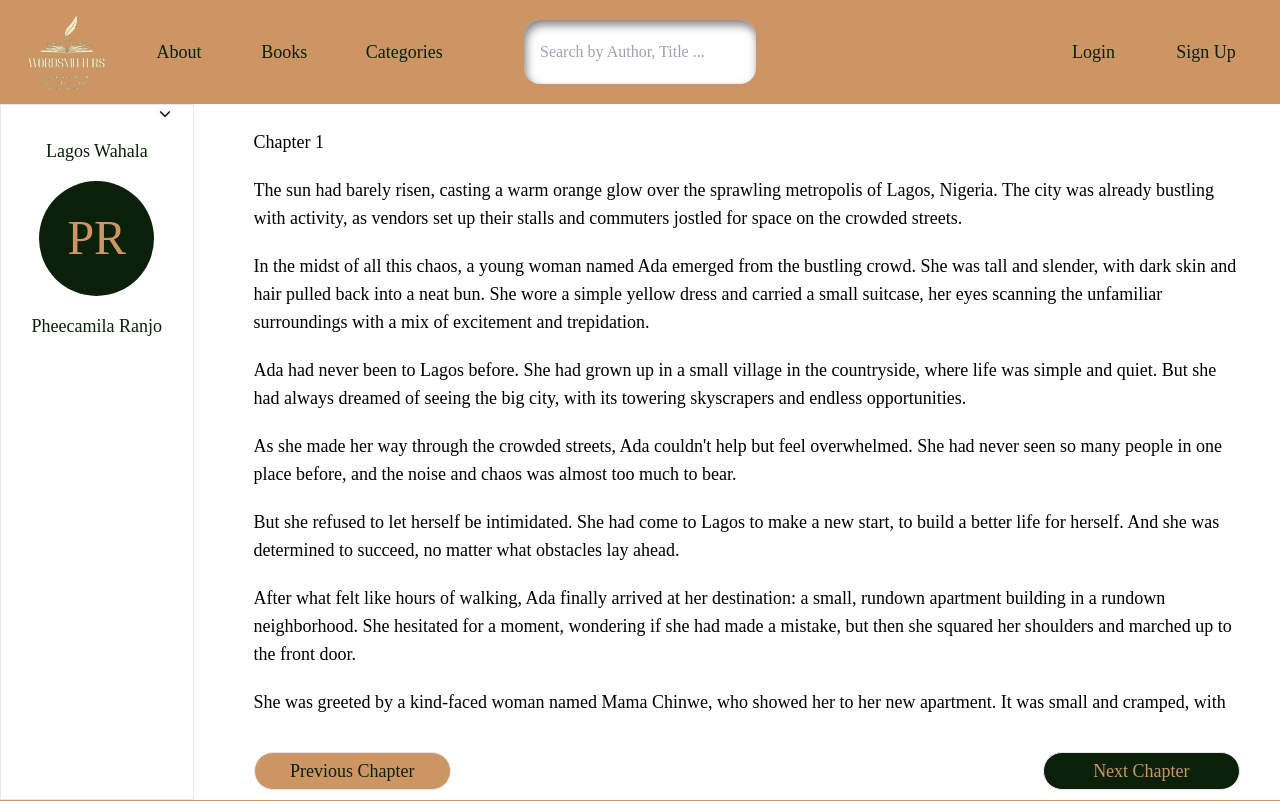
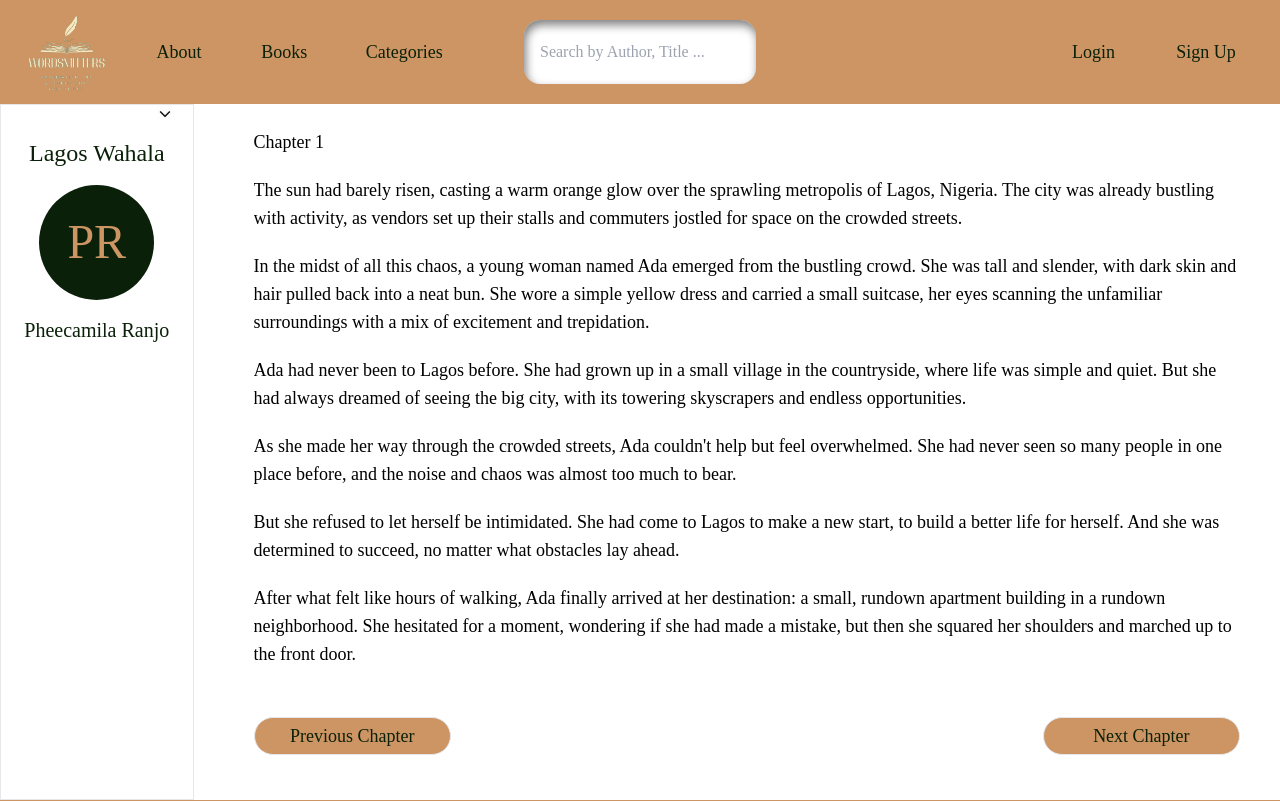
Before and after one commit to Munyia/WordSmitters, a React (Vite) app in the folder client/: page /bookpage in a window 1280 px wide. Shown: the top 801 px of the page. Built offline with nearby package versions, Linux system fonts and the light colour scheme; a web font is replaced by a local one.

Commit message:
bookpage

```diff
--- a/client/src/pages/BookPage.jsx
+++ b/client/src/pages/BookPage.jsx
@@ -16,17 +16,17 @@ const BookPage = () => {
             <p>Chapter 5</p>
         </div>
        </div>
-            <p>Lagos Wahala</p>
+            <p className='text-2xl'>Lagos Wahala</p>
 
        <div className='flex gap-4 flex-col w-full items-center' >
             <div className='w-[60%] text-pry text-[3rem] flex justify-center items-center aspect-square bg-sec rounded-full overflow-hidden'>
                 <span className='hover:scale-110'>PR</span>
             </div>
-            <p>Pheecamila Ranjo</p>
+            <p className='text-xl'>Pheecamila Ranjo</p>
             </div>
         </div>
         <div className=' px-10'>
-            <div className='flex flex-col w-[65] gap-5 text-lg my-6 pb-5 h-[85%] no-scrollbar overflow-y-scroll'>
+            <div className='flex flex-col w-[65] gap-5 text-lg my-6 pb-5 h-[80%] no-scrollbar overflow-y-scroll'>
             <p>Chapter 1</p>
             <p>The sun had barely risen, casting a warm orange glow over the sprawling metropolis of Lagos, Nigeria. The city was already bustling with activity, as vendors set up their stalls and commuters jostled for space on the crowded streets.</p>
             <p>In the midst of all this chaos, a young woman named Ada emerged from the bustling crowd. She was tall and slender, with dark skin and hair pulled back into a neat bun. She wore a simple yellow dress and carried a small suitcase, her eyes scanning the unfamiliar surroundings with a mix of excitement and trepidation.</p>
@@ -43,9 +43,9 @@ const BookPage = () => {
             <p>Ada felt a chill run down her spine. She quickened her pace, but it was too late. The men moved to block her way, their faces twisted into menacing grins.</p>
             <p>"Where do you think you're going, pretty lady?" one of them sneered. <br />Ada's heart raced as she tried to think of a way to escape. But before she could react, a voice rang out from the shadows.</p>
         </div>
-        <div className='flex justify-between text-center mt-8'>
+        <div className='flex justify-between text-center mt-8 '>
             <p className='border w-[20%] bg-pry text-sec py-1 rounded-full text-lg justify-center align-middle text-center'>Previous Chapter</p>
-            <p className='border w-[20%] bg-sec text-pry py-1 rounded-full text-lg justify-center align-middle text-center'>Next Chapter</p>
+            <p className='border w-[20%] bg-pry text-sec py-1 rounded-full text-lg justify-center align-middle text-center'>Next Chapter</p>
         </div>
         </div>
     </div>
```
